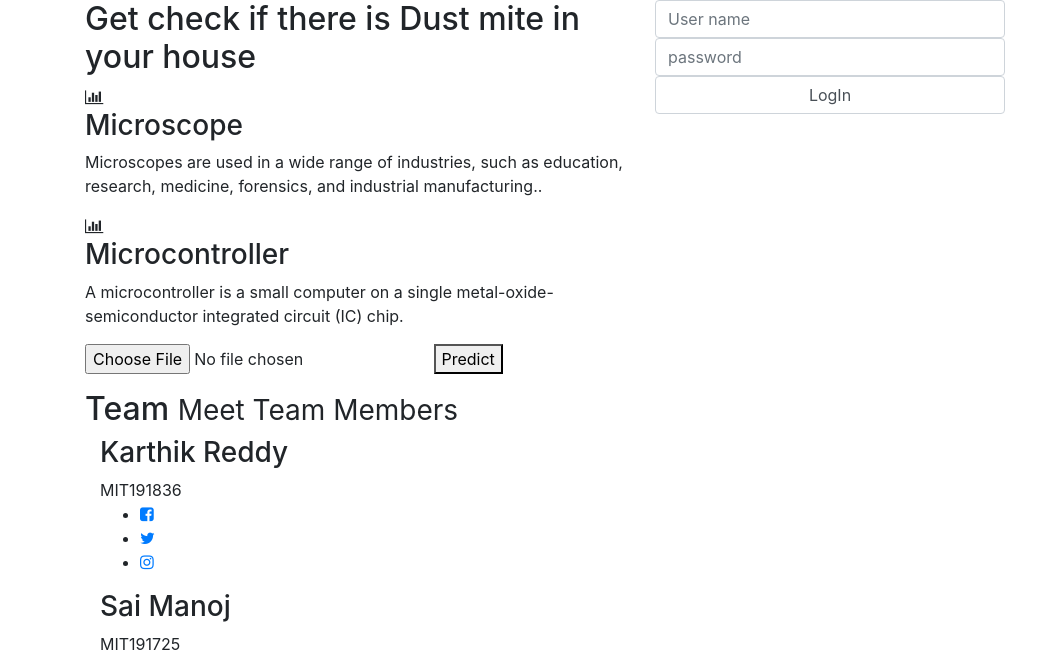
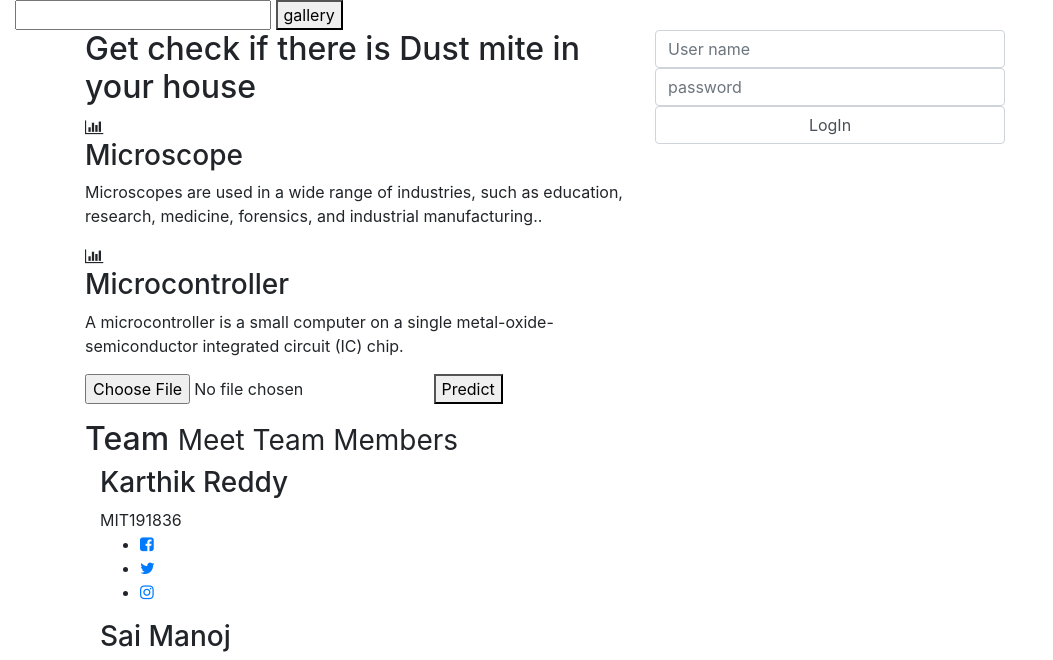
Before and after one commit to Rohit401/Dust-mite-Recognition-, a Flask app: page / in a window 1280 px wide. Shown: the part 56-716 px from the top of the page, without its empty margins (0-1053 px from the left). Run offline with Flask 2, Linux system fonts and the light colour scheme; some libraries are stand-ins or nearby versions.

Commit message:
updated code

```diff
--- a/main.py
+++ b/main.py
@@ -14,8 +14,8 @@ app = Flask(__name__)
 STATIC_FOLDER = 'stati'
 # Path to the folder where we'll store the upload before prediction
 UPLOAD_FOLDER = STATIC_FOLDER + '/uploadd'
-#FOLDER = 'Gallery'
-#ROH_FOLDER = FOLDER + '/galleryuploads'
+FOLDER = 'Gallery'
+GALLERY_FOLDER = FOLDER + '/galleryuploads'
 
 
 
@@ -43,15 +43,18 @@ def predict():
     label = ['cat', 'dog']
     prediction = prediction[0][0]
     pree = label[prediction]
-    #if pree == 'cat':
-        #pree = os.path.join()
-    return render_template('predict.html',var = pree)
+    if pree == 'cat':
+        gallery = os.path.join(GALLERY_FOLDER, img.filename)
+        img.save(gallery)
+    return render_template('predict.html',var = pree,image_file_name=img.filename)
 
 @app.route('/upload/<filename>')
 def send_file(filename):
     return send_from_directory(UPLOAD_FOLDER, filename)
 
-
+@app.route('/gallery')
+def gallery():
+    return render_template('gallery.html')
 
 
 if __name__ == '__main__':
--- a/templates/home.html
+++ b/templates/home.html
@@ -53,6 +53,16 @@ MIT191836 Project
 
           </div>
      </section>
+     <div class="col-md-offset-1 col-md-4 col-sm-12">
+                         <div class="entry-form">
+                              <form class="register-form">
+                                 <form action="{{ url_for('gallery')}}" method="post">
+                                     <input type = "text" name = "gall">
+                                     <button>gallery</button>
+                                 </form>
+                              </form>
+                         </div>
+                    </div>
 
 
      <!-- HOME -->
```
Also changed, not shown: Gallery/galleryuploads/cat.5.jpg (added), stati/uploadd/cat.5.jpg (added).
